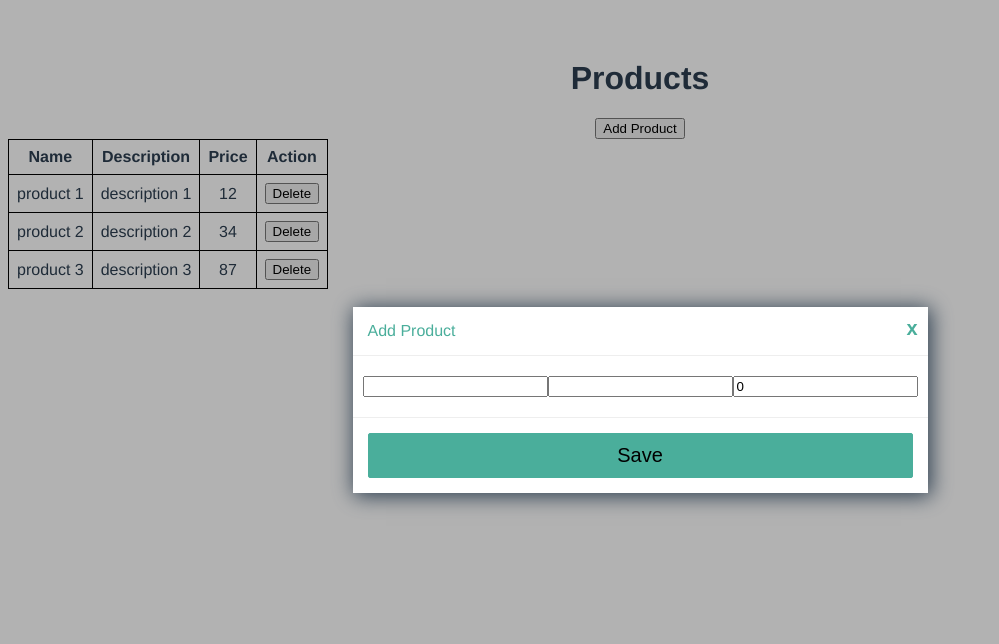
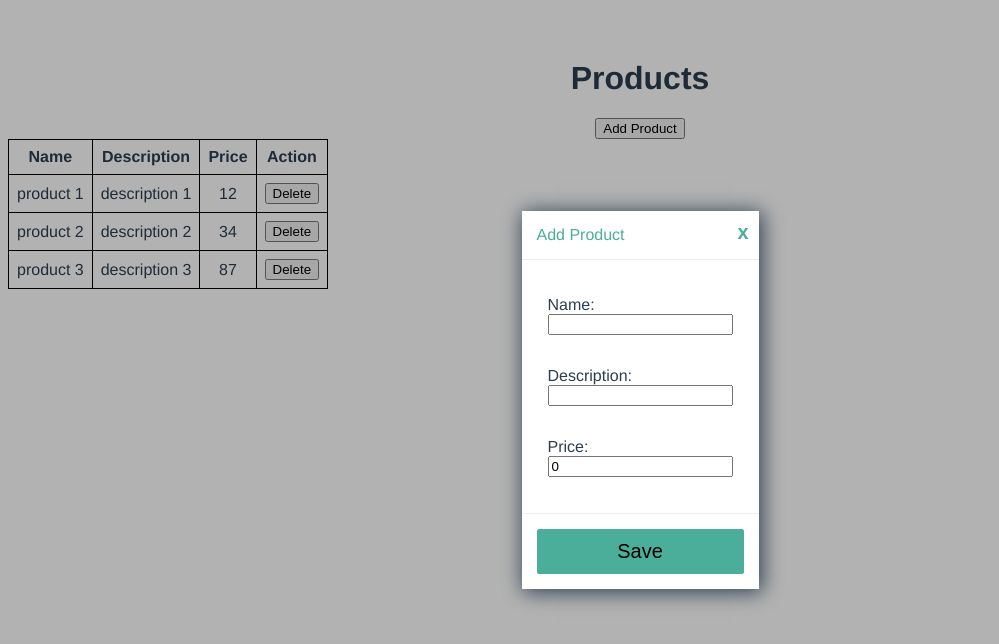
Before and after one commit to CharleeDolor/crud-products, a Vue app: page / in a window 1280 px wide. Both pictures are taken after a click on the button "Add Product". Shown: the top 644 px of the page, without its empty margins (0-999 px from the left). Built offline with nearby package versions, Linux system fonts and the light colour scheme.

Commit message:
UI fix and validation for add modal

```diff
--- a/src/App.vue
+++ b/src/App.vue
@@ -31,6 +31,12 @@ td, th{
 }
 
 .modal-field {
-    margin: 1rem;
+}
+
+.modal-group {
+  margin: 1rem;
+  display: flex;
+  flex-direction: column;
+  align-items: start;
 }
 </style>
--- a/src/components/AddModal.vue
+++ b/src/components/AddModal.vue
@@ -6,21 +6,37 @@
                     <slot name="header">
                         Add Product
                     </slot>
-                    <button type="button" class="btn-close" @click="close" aria-label="Close modal">
+                    <button type="button" class="btn-close" @click="closeDefault" aria-label="Close modal">
                         x
                     </button>
                 </header>
 
-                <form ref="form" @submit.prevent="handleSubmit">
+                <form ref="form" @submit.prevent="animateSave">
                     <section class="modal-body">
-                        <input type="text" v-model="name" required>
-                        <input type="text" v-model="desc" required>
-                        <input type="number" v-model.number="price" required>
+                        <div class="modal-group">
+                            <label for="txtName">Name: </label>
+                            <span class="error" v-if="errName.length > 0">{{ errName }}</span>
+                            <input class="modal-field" id="txtName" type="text" v-model="name" required />
+                        </div>
+
+                        <div class="modal-group">
+                            <label for="txtDesc">Description:</label>
+                            <span class="error" v-if="errDesc.length > 0">{{ errDesc }}</span>
+                            <input class="modal-field" id="txtDesc" type="text" v-model="desc" required />
+                        </div>
+
+                        <div class="modal-group">
+                            <label for="txtPrice">Price:</label>
+                            <span class="error" v-if="errPrice.length > 0">{{ errPrice }}</span>
+                            <input class="modal-field" type="number" id="txtPrice" v-model.number="price" required />
+                        </div>
+
                     </section>
 
                     <footer class="modal-footer">
                         <button type="button" class="btn-green" @click="animateSave">
-                            <span v-for="(letter, index) in saveText" :key="index" :class="{ 'jump': saveAnimated[index] }">{{ letter }}</span>
+                            <span v-for="(letter, index) in saveText" :key="index"
+                                :class="{ 'jump': saveAnimated[index] }">{{ letter }}</span>
                         </button>
                     </footer>
                 </form>
@@ -31,7 +47,7 @@
 
 <script>
 export default {
-    name: 'EditModal',
+    name: 'AddModal',
 
     data() {
         return {
@@ -39,7 +55,10 @@ export default {
             desc: '',
             price: 0,
             saveText: 'Save',
-            saveAnimated: [false, false, false, false] // Array to track which letters to animate
+            saveAnimated: [false, false, false, false], // Array to track which letters to animate
+            errName: '',
+            errDesc: '',
+            errPrice: '',
         }
     },
     methods: {
@@ -51,48 +70,81 @@ export default {
             }
             this.$emit('close', newProduct);
         },
-        handleSubmit() {
+
+        closeDefault() {
+            this.$emit('closeDefault');
+        },
+
+        animateSave() {
             // Validate form manually
-            if (!this.$refs.form.checkValidity()) {
-                return false; // Prevent form submission
-            }
-
+            // if (!this.$refs.form.checkValidity()) {
+            //     return false; // Prevent form submission
+            // }
 
             // Animate the Save button
             this.saveAnimated = [false, false, false, false]; // Reset animation status
             setTimeout(() => {
                 this.saveAnimated = [true, true, true, true]; // Trigger animation
-                 // Your form submission logic here
+                    // Your form submission logic here
             }, 5000);
-        },
-        animateSave() {
-            // Animate the Save button
-            this.saveAnimated = [false, false, false, false];
-            this.saveAnimated = [true, true, true, true]; // Trigger animation // Reset animation status
-            setTimeout(() => {
-                let newProduct = {
+
+            let newProduct = {
                 name: this.name,
                 desc: this.desc,
                 price: this.price
             }
+
+            // check if a field is empty
+            if (this.name == '' || this.desc == '' || this.price <= 0) {
+                // Load error message base on what field is empty
+                if (this.name == '') {
+                    this.errName = "Name is required";
+                } else {
+                    this.errName = "";
+                }
+
+                if (this.desc == '') {
+                    this.errDesc = "Description is required";
+                } else {
+                    this.errDesc = "";
+                }
+
+                if (this.price <= 0) {
+                    this.errPrice = "Price is invalid";
+                } else {
+                    this.errPrice = "";
+                }
+                return;
+            }
             this.$emit('close', newProduct);
 
 
-            }, 1000);
-
-        },
-
+        }
     },
 };
 </script>
 
 <style>
 @keyframes jumpAnimation {
-    0% { transform: translateY(0); }
-    25% { transform: translateY(-10px); }
-    50% { transform: translateY(0); }
-    75% { transform: translateY(-5px); }
-    100% { transform: translateY(0); }
+    0% {
+        transform: translateY(0);
+    }
+
+    25% {
+        transform: translateY(-10px);
+    }
+
+    50% {
+        transform: translateY(0);
+    }
+
+    75% {
+        transform: translateY(-5px);
+    }
+
+    100% {
+        transform: translateY(0);
+    }
 }
 
 .jump {
@@ -120,10 +172,12 @@ export default {
 .btn-green:hover span {
     transform: translateY(-50%);
 }
-.table{
+
+.table {
     display: flex;
     justify-content: center;
 }
+
 .modal-backdrop {
     position: fixed;
     top: 0;
@@ -166,6 +220,8 @@ export default {
 .modal-body {
     position: relative;
     padding: 20px 10px;
+    display: flex;
+    flex-direction: column;
 }
 
 .btn-close {
@@ -197,4 +253,8 @@ export default {
 .modal-fade-leave-active {
     transition: opacity .5s ease;
 }
+
+.error {
+    color: red;
+}
 </style>
--- a/src/components/EditModal.vue
+++ b/src/components/EditModal.vue
@@ -10,9 +10,23 @@
 
                 <form @submit.prevent="handleSubmit">
                     <section class="modal-body">
-                        <input class="modal-field" type="text" v-model="name" required/>
-                        <input class="modal-field" type="text" v-model="desc" required/>
-                        <input class="modal-field" type="number" v-model.number="price" required/>
+                        <div class="modal-group">
+                            <label for="txtName">Name:</label>
+                            <input id="txtName" class="modal-field" type="text" v-model="name" required/>
+                        </div>
+
+                        <div class="modal-group">
+                            <label for="txtDesc">Description:</label>
+                            <input id="txtDesc" class="modal-field" type="text" v-model="desc" required/>
+                        </div>
+
+                        <div class="modal-group">
+                            <label for="txtPrice">Price:</label>
+                            <input id="txtPrice" class="modal-field" type="number" v-model.number="price" step="0.01" required/>
+                        </div>
+
+
+
                     </section>
 
                     <footer class="modal-footer">
@@ -106,6 +120,8 @@ export default {
 .modal-body {
     position: relative;
     padding: 20px 10px;
+    display: flex;
+    flex-direction: column;
 }
 
 .btn-close {
--- a/src/components/ProductList.vue
+++ b/src/components/ProductList.vue
@@ -3,7 +3,7 @@
   <EditModal v-if="showEdit" @close="closeEditModal" :product="this.toEditProduct">
   </EditModal>
 
-  <AddModal v-if="showAdd" @close="closeAddModal">
+  <AddModal v-if="showAdd" @close="closeAddModal" @closeDefault="closeAddModalDefault">
   </AddModal>
 
   <button @click="openAddModal">Add Product</button>
@@ -121,6 +121,10 @@ export default {
       // call addProduct method
       this.addProduct(newProduct);
 
+    },
+
+    closeAddModalDefault(){
+      this.showAdd = false;
     }
   }
 }
```
